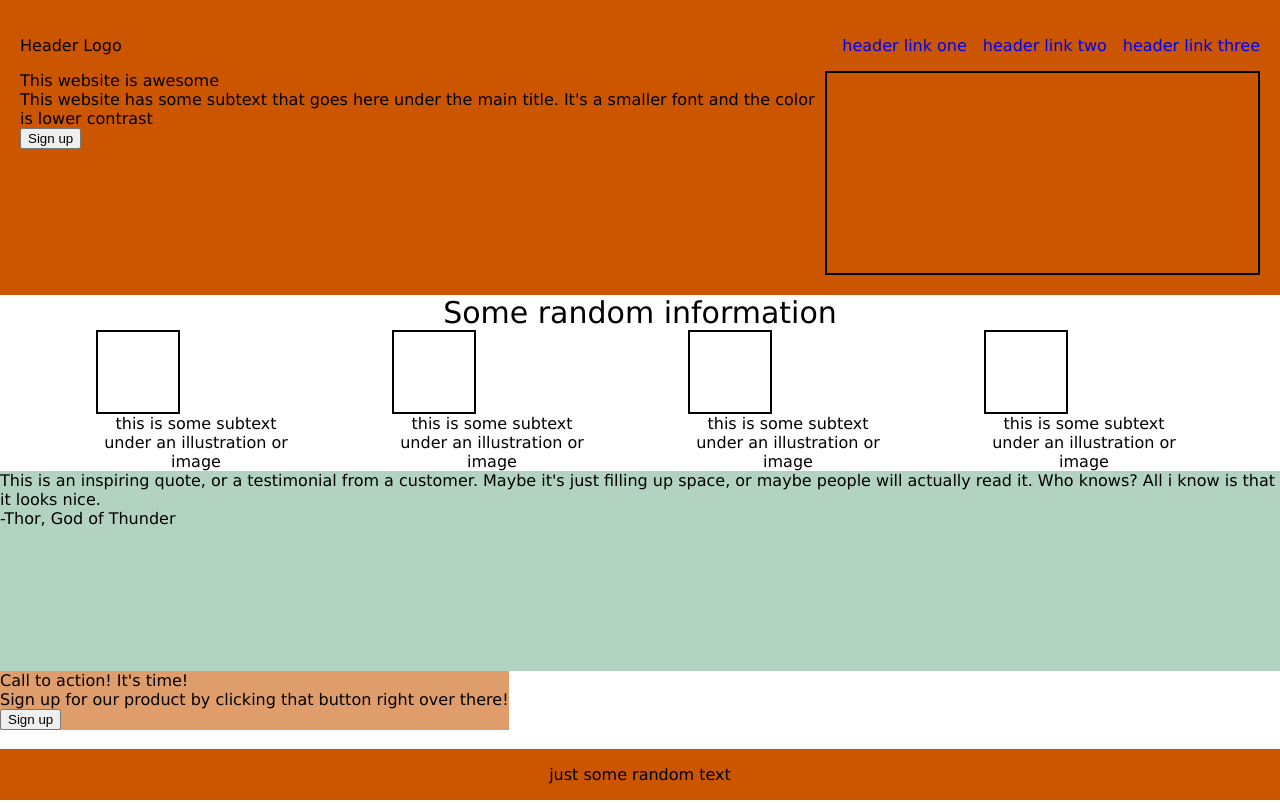
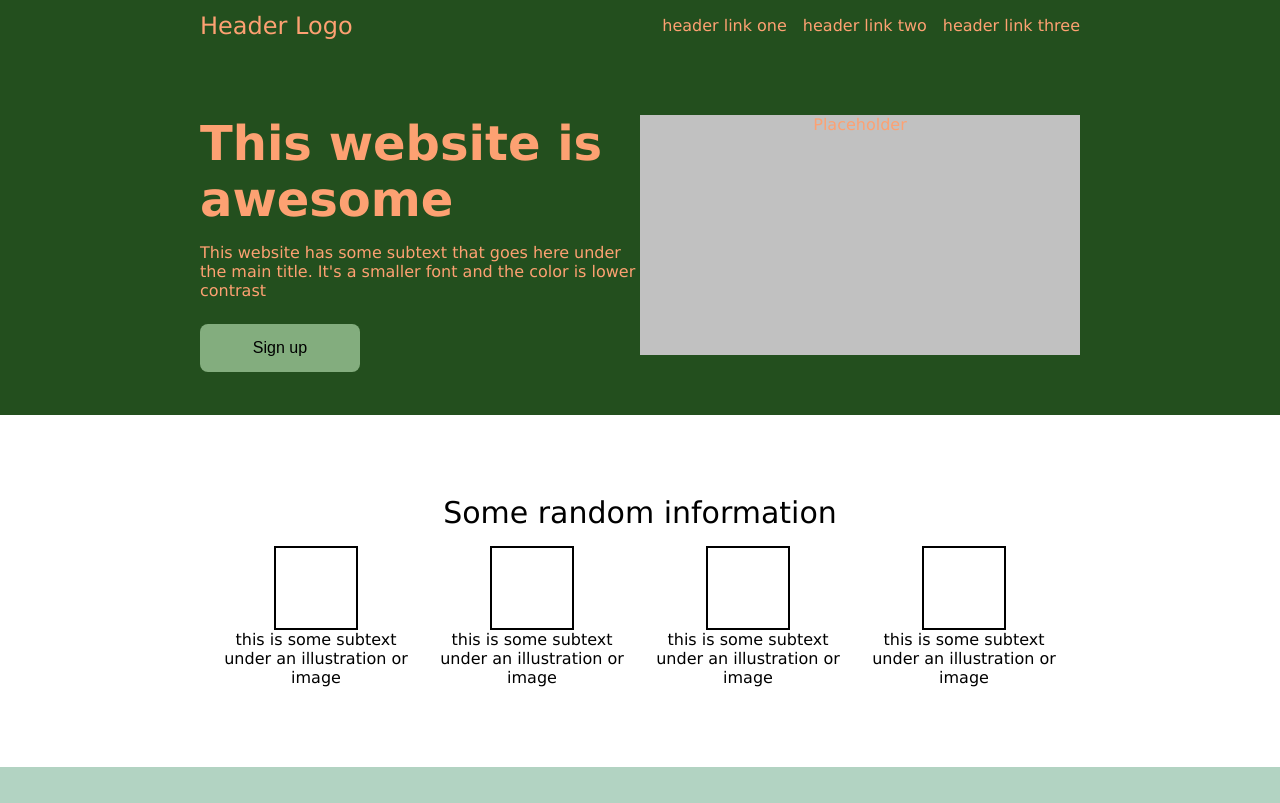
Before and after one commit to MrPakaru/FirstWebsite, a plain HTML site: page index.html in a window 1280 px wide. Shown: the top 803 px of the page. Drawn offline with Linux system fonts and the light colour scheme.

Commit message:
Header Layout

```diff
--- a/index.html
+++ b/index.html
@@ -16,15 +16,20 @@
                     <li><a href="#">header link three</a></li>
                 </ul>
             </div>
+
             <div class="secondline">
                 <div class="firstleft">
                     <div class="title">This website is awesome</div>
                     <div class="text">This website has some subtext that goes here under the main title. It's a smaller font and the color is lower contrast</div>
                     <button>Sign up</button>
                 </div>
-            <div class="placeholder"></div>
+                <div class="placeholder"> Placeholder </div>
+            </div>
+
         </div>
         </div>
+
+
 
         <div class="middle">
             <div class="firstpart">
@@ -51,10 +56,9 @@
             </div>
 
             <div class="secondpart">
-                <div class="container">
+
                 <div class="quote">This is an inspiring quote, or a testimonial from a customer. Maybe it's just filling up space, or maybe people will actually read it. Who knows? All i know is that it looks nice.</div>
                 <div class="from">-Thor, God of Thunder</div>
-                </div>
             </div>
 
             <div class="thirdpart">
--- a/styles.css
+++ b/styles.css
@@ -3,24 +3,41 @@ body{
     font-family: 'Lucida Sans', 'Lucida Sans Regular', 'Lucida Grande', 'Lucida Sans Unicode', Geneva, Verdana, sans-serif;
     display:flex;
     flex-direction: column;
-
+    text-align:center;
     min-height:100vh;
 }
 
 .header{
-    background-color:#CC5500;
-    padding:20px;
-    height:auto;
+    background-color:#234F1E;
+    color:#FDA172;
+    padding:0 200px;
+    padding-bottom:60px;
+}
+
+.logo{
+    font-size:24px;
+}
+
+.title{
+    font-size: 48px;
+    font-weight:bold;
 }
 
 .firstline{
     display:flex;
     justify-content: space-between;
     align-items: center;
+    margin-bottom:64px;
 }
 
 .secondline{
     display:flex;
+    text-align: start;
+}
+
+.quote{
+    font-size:36px;
+    font-style:italic;
 }
 
 ul{
@@ -31,6 +48,7 @@ ul{
 
 a{
     text-decoration: none;
+    color:#FDA172;
 }
 
 .footer{
@@ -51,6 +69,7 @@ a{
 .bodytext{
     text-align: center;
     font-size: 30px;
+    margin: 16px;
 }
 
 .boxtext{
@@ -63,9 +82,14 @@ a{
     justify-content: space-evenly;
 }
 
+.firstpart{
+    margin-bottom:16px;
+    padding:64px 200px;
+}
 .secondpart{
     background-color:#B2D3C2;
     height:200px;
+    padding:64px 200px;
 
 
 }
@@ -74,6 +98,9 @@ a{
     display: flex;
     flex:1;
     height:100%;
+    padding:20px;
+    justify-content:center;
+
 }
 
 .middle{
@@ -84,12 +111,38 @@ a{
 }
 
 .placeholder{
-    height:200px;
-    width:500px;
-    border:2px solid black;
+    background-color:rgb(193, 193, 193);
+    text-align: center;
+    flex:1;
+}
+
+.firstleft{
+    display:flex;
+    flex-direction: column;
+    flex:1;
+    height:240px;
+    gap:16px;
 }
 
 .bigbox{
     background-color:#e09d6c;
 
 }
+
+button{
+    width:160px;
+    size:16px;
+    border:none;
+    outline:none;
+    padding: 15px 32px;
+    font-size:16px;
+    margin-top:8px;
+    border-radius:8px;
+    background-color: #83ad7e;
+}
+
+.info{
+    display: flex;
+    flex-direction: column;
+    align-items: center;
+}
```
Lines whose indentation alone changed are shown as unchanged.
